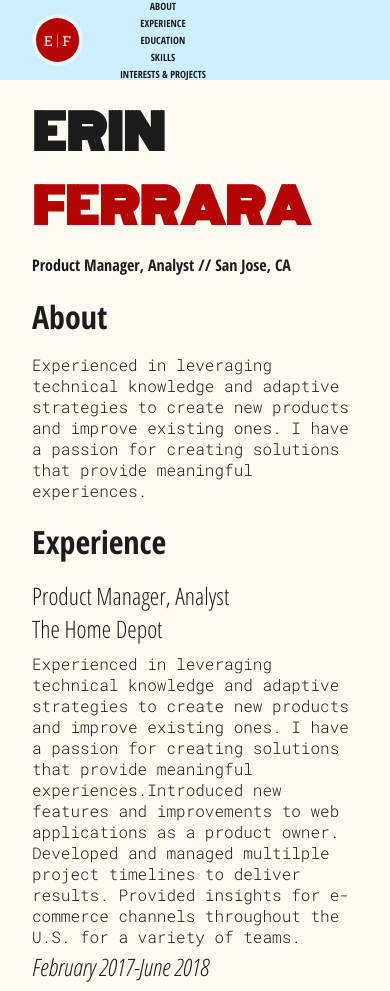
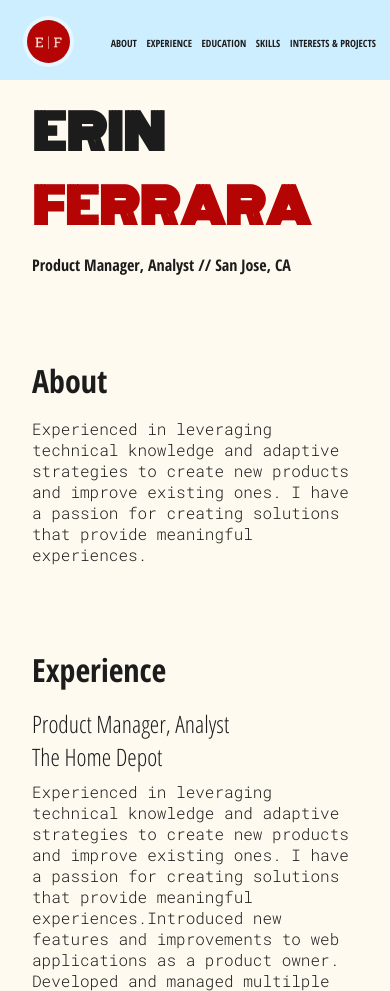
Before and after one commit to eferrara3/eferrara3.github.io, a plain HTML site: page index.html in a window 390 px wide. Shown: the top 991 px of the page. Drawn offline with Linux system fonts and the light colour scheme.

Commit message:
fixed resize issue for screens <415px

```diff
--- a/index.html
+++ b/index.html
@@ -138,7 +138,7 @@
           <li>Process Optimization</li>
           <li>Cable Management</li>
         </ul>
-        <div class="xs-entry-pad">
+        <div class="sm-entry-pad">
           <p class="emp-b">Data-Gen:</p>
           <p>
             A flexible python application that takes in a specifications file and generates randomized sales data.
@@ -147,7 +147,7 @@
             <a href="https://github.com/eferrara3/data-gen" rel="noopener noreferrer" target="_blank">Visit the repository</a>
           </p>
         </div>
-        <div class="xs-entry-pad">
+        <div class="sm-entry-pad">
           <p class="emp-b">Personal Webpage:</p>
           <p>
             This website was developed using HTML5 and CSS to explore responsive design principals.
@@ -155,7 +155,7 @@
           <p>
             <a href="https://github.com/eferrara3/eferrara3.github.io" rel="noopener noreferrer" target="_blank">Visit the repository</a>
           </p>
-        </p>
+        </div>
         <div>
           <p class="emp-b">FOG:</p>
           <p>
--- a/style.css
+++ b/style.css
@@ -248,7 +248,7 @@ li.custom-bullet::before {
 
 
 /* small screens */
-@media all and (max-width: 600px) {
+@media (max-width: 600px) {
   nav { order: 1; }
   main { order: 2; }
 
@@ -262,9 +262,8 @@ li.custom-bullet::before {
   }
 
   section {
-    padding-bottom: 1rem;
-    padding-left: 1rem!important;
-    padding-right: 1rem!important;
+    padding-left: 1rem;
+    padding-right: 1rem;
   }
 
   nav {
@@ -275,7 +274,7 @@ li.custom-bullet::before {
     position: fixed;
     display: flex;
     flex-flow: row wrap;
-    align-content: center;
+    align-content: flex-start;
     flex: 0 1 auto;
     justify-content: stretch;
     align-items: center;
@@ -288,17 +287,22 @@ li.custom-bullet::before {
   .nav-img {
     max-height: 3rem;
     width: auto;
-    margin: 1rem;
+    margin-top: 1rem;
+    margin-right: 1rem;
+    margin-bottom: 1rem;
+    flex: 0 0 20%;
   }
 
   .nav-ul {
     display: flex;
     flex-flow: row nowrap;
-    align-items: baseline;
+    align-items: center;
+    flex: 0 2 80%;
   }
 
   a.nav-li {
     padding: .5rem;
+    flex: 0 1 15%;
   }
 
   .anchor {
@@ -312,55 +316,28 @@ li.custom-bullet::before {
 
 
 /* very small screens */
-@media all and (max-width: 415px) {
-  main { flex: 3 0px; }
-  nav { order: 1; }
-  main { order: 2; }
-
-  main {
-    padding-top: 1rem;
-    padding-left: 1rem;
-    padding-right: 1rem;
-    margin-top: 5rem;
-    margin-left: 0;
-  }
-
-  section {
-    padding-bottom: 1rem;
-    padding-left: 1rem!important;
-    padding-right: 1rem!important;
-  }
+@media (max-width: 415px) {
 
   nav {
-    padding: 1rem;
-    min-width: 100vw;
     font-size: 10px;
-    position: fixed;
-    display: flex;
-    flex-flow: column wrap;
-    align-content: flex-start;
-    justify-content: center;
-    align-items: center;
+    justify-content: space-around;
   }
 
   .nav-img {
     max-height: 2.7rem;
-    display: flex;
-    width: auto;
+    margin:0;
   }
 
   .nav-ul {
     display: flex;
-    flex-flow: column wrap;
-    align-items: center;
-    justify-content: space-between;
-    flex: 0 1 auto;
-    padding-left: 1rem;
+    flex-flow: row wrap;
+    justify-content: center;
+    flex: 0 2 80%;
   }
 
   a.nav-li {
-    padding-top: .1rem;
-    padding-bottom: .1rem;
+    padding-top: .3rem;
+    padding-bottom: .3rem;
     padding-left: .3rem;
     padding-right: .3rem;
   }
```
